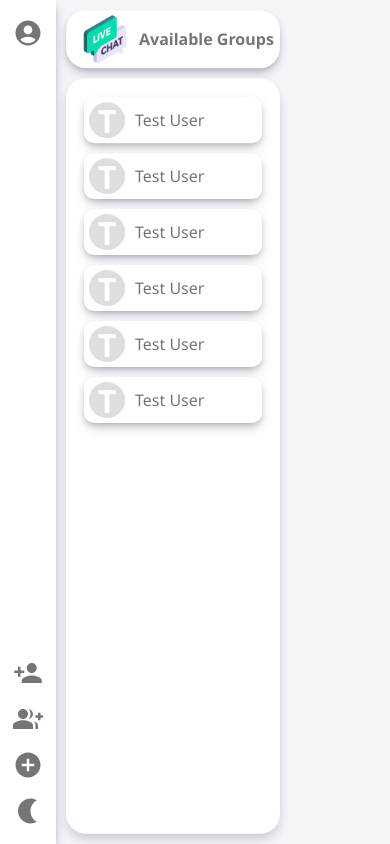
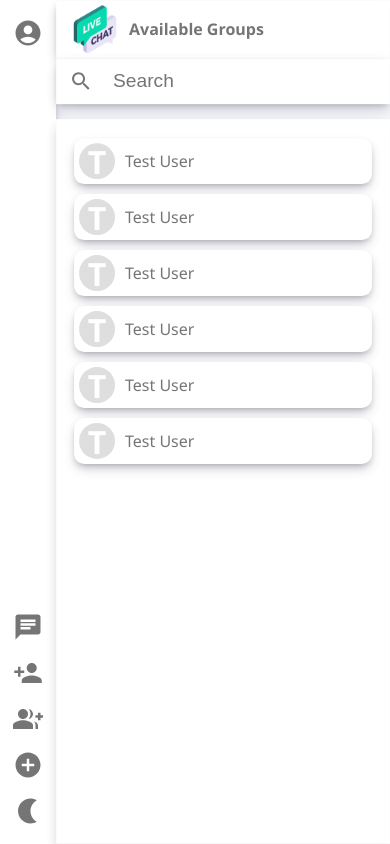
Before and after one commit to harshithtc/Ract-Chat-App_client, a React (Create React App) app: page /app/groups in a window 390 px wide. Built offline with nearby package versions, Linux system fonts and the light colour scheme.

Commit message:
Optimized for mobile and also used framer motion for animation in some components

```diff
--- a/src/App.js
+++ b/src/App.js
@@ -9,6 +9,7 @@ import ChatArea from "./Components/ChatArea";
 import CreateGroups from "./Components/CreateGroups";
 import Users from "./Components/Users";
 import Groups from "./Components/Groups";
+import ConversationsItem from "./Components/ConversationsItem";
 function App() {
   return (
     <div className='App'>
@@ -20,6 +21,7 @@ function App() {
         <Route path="users" element={<Users/>}></Route>
         <Route path="groups" element={<Groups/>}></Route>
         <Route path="create-groups" element={<CreateGroups/>}></Route>
+
       </Route>
     </Routes>
 
--- a/src/Components/CreateGroups.js
+++ b/src/Components/CreateGroups.js
@@ -2,18 +2,26 @@ import React from 'react'
 import DoneOutlineIcon from '@mui/icons-material/DoneOutline';
 import { IconButton } from '@mui/material';
 import { useSelector } from 'react-redux';
+import { AnimatePresence, motion } from "framer-motion"
 
 function CreateGroups() {
   const lightTheme=useSelector((state)=>state.themeKey)
   return (
-    <div className={'createGroup-main-container'+((lightTheme)?"" : ' dark')}>
+    <AnimatePresence>
+    <motion.div
+    initial={{opacity:0,scale:0}}
+    animate={{opacity:1,scale:1}}
+    exit={{opacity:0,scale:0}}
+    transition={{ease:"anticipate",duration:"0.3"}}
+    className={'createGroup-main-container'+((lightTheme)?"" : ' dark')}>
       <div className={'createGroup-container'+((lightTheme)?"" : ' dark')}>
         <input type="text" placeholder='Enter Group Name' className={''+((lightTheme)?"" : ' dark')}/>
         <IconButton >
         <DoneOutlineIcon className={''+((lightTheme)?"" : ' dark')}/>
         </IconButton>
       </div>
-    </div>
+    </motion.div>
+    </AnimatePresence>
   )
 }
 
--- a/src/Components/Login.js
+++ b/src/Components/Login.js
@@ -10,8 +10,8 @@ function Login() {
     </div>
     <div className='login-box'>
         <p className='login-text'>Login to your Account</p>
-        <TextField id="standard-basic" style={{width:'40%'}} label="Enter user name" variant="outlined"  />
-        <TextField id="standard-basic" style={{width:'40%'}} type='password' label="Password" variant="outlined"  />
+        <TextField id="standard-basic" className='input-box-login' style={{width:'60%'}} label="Enter user name" variant="outlined"  />
+        <TextField id="standard-basic" className='input-box-login' style={{width:'60%'}} type='password' label="Password" variant="outlined"  />
         <Button variant="contained" style={{backgroundColor:'#63d7b0'}} >Login</Button>
     </div>
     </div>
--- a/src/Components/MyStyles.css
+++ b/src/Components/MyStyles.css
@@ -228,7 +228,7 @@ flex-direction: column;
     font-family: 'Segoe UI', Tahoma, Geneva, Verdana, sans-serif;
 }
 .welcome-logo{
-    height: 20vw;
+    height: 300px;
     object-fit: contain;
 }
 .welcome-container{
@@ -370,7 +370,7 @@ flex-direction: column;
     display: none;
 }
 @media screen and (max-width :40em) {
-    .sd-Search{
+    .sidebar-container .sd-Search{
         display:none
     }
     .sd-header{
@@ -391,7 +391,6 @@ flex-direction: column;
     .chatArea-container{
         flex:1;
 
-
     }
     .chatArea-header,.chatArea-messages,.chatArea-input{
         margin: 0;
@@ -407,8 +406,51 @@ flex-direction: column;
     }
     .welcome-container{
         flex: 1;
-        margin-left: 0;
+        margin:0;
+        border-radius: 0;
         justify-content: center;
         align-items: center;
     }
+    .login-container{
+        width: 100vw;
+        height: 100vh;
+        display: flex;
+        align-items: center;
+        border-radius: 0;
+    }
+    .image-container{
+        display: none;
+    }
+    .login-box{
+        flex:1;
+        height: 60%;
+
+    }
+    .list-container{
+        flex: 1;
+        margin: 0;
+    }
+    .online-users-container{
+        margin:0;
+        border-radius: 0;
+    }
+    .sd-Search{
+        margin:0;
+        border-radius: 0;
+        margin-bottom: 0;
+    }
+    .online-list-container{
+        margin: 0;
+        border-radius: 0;
+        margin-top: 0;
+    }
+    .createGroup-main-container{
+        flex:1;
+        margin: 0;
+        border-radius: 0;
+    }
+    .createGroup-container{
+        margin:0
+    }
+
 }
--- a/src/Components/SideBar.js
+++ b/src/Components/SideBar.js
@@ -1,4 +1,4 @@
-import React, {useState } from 'react'
+import React, {useEffect, useState } from 'react'
 import './MyStyles.css'
 import AccountCircleIcon from '@mui/icons-material/AccountCircle';
 import PersonAddIcon from '@mui/icons-material/PersonAdd';
@@ -12,8 +12,22 @@ import ConversationsItem from './ConversationsItem';
 import { useNavigate } from 'react-router-dom';
 import { useDispatch, useSelector } from 'react-redux';
 import { toggleTheme } from '../Features/themeSlice';
+import ChatIcon from '@mui/icons-material/Chat';
 function SideBar() {
    const lightThemse=useSelector((state)=>state.themeKey)
+   const [mobileOrientation,setMobileOrientaion]=useState(false)
+   useEffect(()=>{
+      const handleView=()=>{
+         setMobileOrientaion(window.innerWidth<641)
+      }
+      handleView()
+      window.addEventListener('resize',handleView)
+      return ()=>{
+         window.removeEventListener('resize',handleView)
+      }
+   },[])
+
+
   const dispatch= useDispatch()
    const [conversations,setConversations]=useState(
       [
@@ -54,6 +68,9 @@ function SideBar() {
      </IconButton>
      </div>
       <div>
+      {
+         mobileOrientation && <IconButton onClick={()=>navigate('messages')}><ChatIcon className={"icon"+((lightThemse)?"":" dark")} /></IconButton>
+      }
      <IconButton onClick={()=>navigate('users')}>
         <PersonAddIcon className={"icon"+((lightThemse)?"":" dark")}/>
      </IconButton>
```
